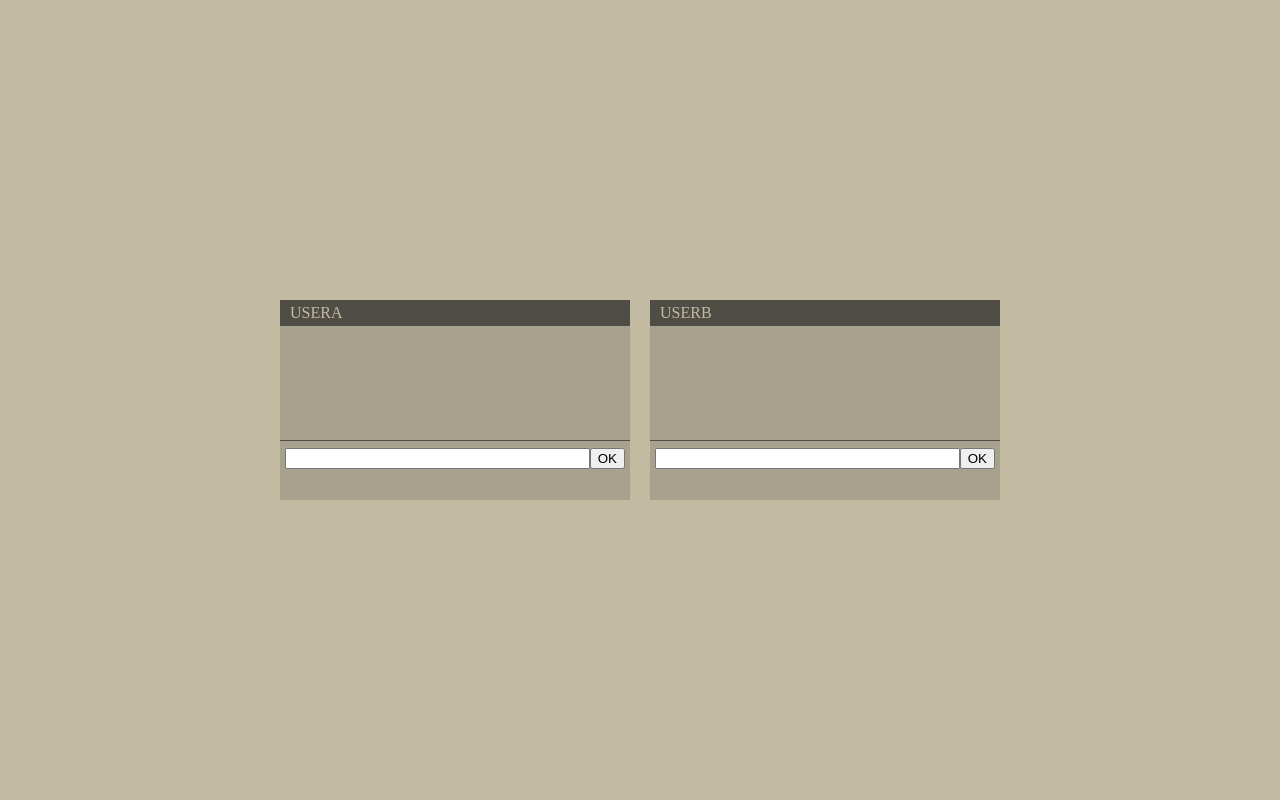
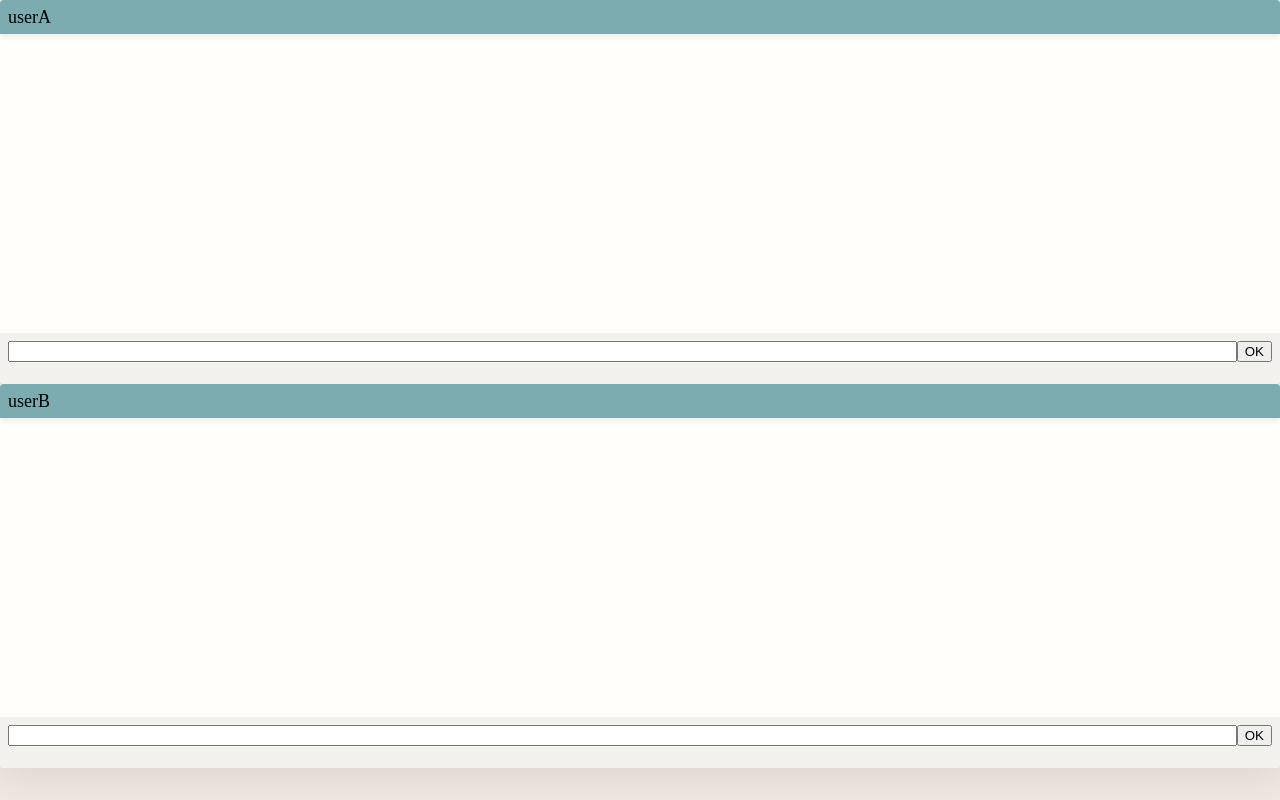
Before and after one commit to Benrajalu/iConverse, a React (Create React App) app: page / in a window 1280 px wide. Built offline with nearby package versions, Linux system fonts and the light colour scheme.

Commit message:
Initial themeing and style management groundwork

```diff
--- a/src/App.scss
+++ b/src/App.scss
@@ -1,57 +1,13 @@
 @import 'styles/utils/reset';
+@import 'styles/utils/mixins';
 
 body,
 html {
-  background: #c2bba1;
+  background: $tan;
+  font-size: 62.5%;
 }
 
-#windowWrap {
-  position: relative;
-  display: flex;
-  flex-flow: row nowrap;
-  height: 100vh;
-  align-items: center;
-  justify-content: center;
-  .window {
-    margin: 0 10px;
-    width: 50%;
-    max-width: 350px;
-    background: #a7a18d;
-    height: 100vh;
-    max-height: 200px;
-    display: flex;
-    flex-flow: column;
-    &_title {
-      background: #504d46;
-      padding: 5px 10px;
-      color: #c2bba1;
-      text-transform: uppercase;
-    }
-    &_content {
-      flex-grow: 2;
-      display: flex;
-      flex-flow: column;
-    }
-    &_log {
-      flex-grow: 2;
-      position: relative;
-      overflow: auto;
-    }
-    &_input {
-      min-height: 60px;
-      border-top: 1px solid #504d46;
-      padding: 5px;
-      display: flex;
-      flex-flow: row wrap;
-      align-items: center;
-      input {
-        flex-grow: 2;
-      }
-      .activity {
-        width: 100%;
-        line-height: 20px;
-        height: 20px;
-      }
-    }
-  }
-}
+@import 'styles/blocks/windowsWrap';
+@import 'styles/blocks/window';
+@import 'styles/blocks/windowLog';
+@import 'styles/blocks/windowInput';
--- /dev/null
+++ b/src/styles/blocks/_window.scss
@@ -0,0 +1,22 @@
+.window {
+  background: $white;
+  border-radius: 4px;
+  box-shadow: 0px 8px 40px rgba(30, 30, 30, 0.1);
+  overflow: hidden;
+  &_title {
+    background: $blue;
+    padding: 8px;
+    position: relative;
+    font-size: 1.8rem;
+    box-shadow: 0px 2px 6px rgba(30, 30, 30, 0.1);
+    position: relative;
+    z-index: 2;
+  }
+  &_content {
+    display: flex;
+    flex-flow: column;
+    justify-content: space-between;
+    align-items: center;
+    height: 350px;
+  }
+}
--- /dev/null
+++ b/src/styles/blocks/_windowInput.scss
@@ -0,0 +1,21 @@
+.window_input {
+  display: flex;
+  flex-flow: row wrap;
+  justify-content: space-between;
+  align-items: flex-start;
+  width: 100%;
+  padding: 8px 8px 4px;
+  min-height: 50px;
+  background: #f2f1ed;
+  input {
+    flex-grow: 2;
+  }
+  .activity {
+    width: 100%;
+    min-height: 18px;
+    p {
+      font-size: 12px;
+      line-height: 1.5;
+    }
+  }
+}
--- /dev/null
+++ b/src/styles/blocks/_windowLog.scss
@@ -0,0 +1,62 @@
+.window_log {
+  flex-grow: 2;
+  overflow: scroll;
+  width: 100%;
+  display: flex;
+  flex-flow: column;
+  padding: 16px;
+  .log_entry {
+    position: relative;
+    padding: 16px;
+    width: 80%;
+    background: #eff1ee;
+    margin-bottom: 8px;
+    border-radius: 4px;
+    color: $black;
+    transition: all 200ms ease-out;
+    &.authored {
+      align-self: flex-end;
+      background: $blue;
+      color: #fff;
+    }
+    .authorship {
+      display: flex;
+      flex-flow: row nowrap;
+      justify-content: space-between;
+      align-items: center;
+      margin-bottom: 8px;
+      position: relative;
+      .timestamp {
+        color: $grey;
+        font-size: 1.1rem;
+      }
+      .author {
+        color: inherit;
+        font-size: 1.6rem;
+        &:before {
+          width: 6px;
+          height: 6px;
+          content: '';
+          border-radius: 100%;
+          background: $blue;
+          position: absolute;
+          left: -11px;
+          top: 50%;
+          transform: translateY(-50%);
+          display: none;
+        }
+      }
+    }
+
+    .content {
+      font-size: 1.4rem;
+      color: inherit;
+      p {
+        margin-bottom: 4px;
+        &:last-child {
+          margin-bottom: 0px;
+        }
+      }
+    }
+  }
+}
--- /dev/null
+++ b/src/styles/blocks/_windowsWrap.scss
@@ -0,0 +1,18 @@
+#windows-wrap {
+  display: flex;
+  height: 100vh;
+  width: 100%;
+  align-items: center;
+  justify-content: center;
+  background: linear-gradient(
+    to top,
+    rgba(226, 212, 204, 0.8) 30%,
+    rgba(0, 0, 0, 0)
+  );
+
+  .window {
+    width: 50%;
+    max-width: 350px;
+    margin: 0 10px;
+  }
+}
--- a/src/styles/utils/_mixins.scss
+++ b/src/styles/utils/_mixins.scss
@@ -0,0 +1,6 @@
+$tan: #f2e8e2;
+$white: #fffefa;
+$blue: #7cacb0;
+$accent: $blue;
+$grey: #cecece;
+$black: #546070;
```
